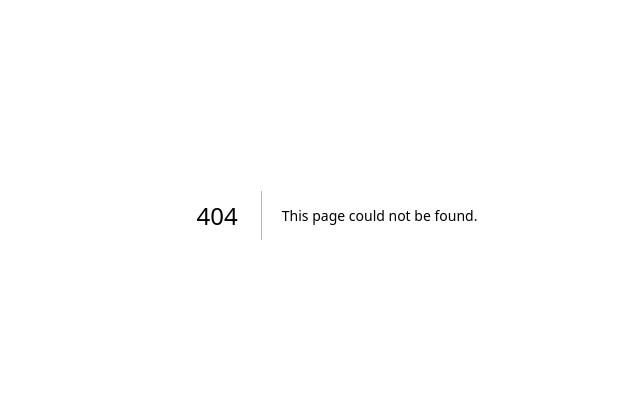
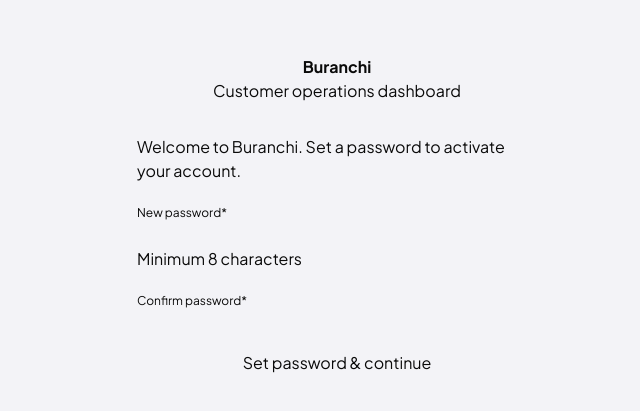
Before and after one commit to MGifensius/Meta-Koda, a Next.js app in the folder apps/web/: page /accept-invite in a window 1280 px wide. Before the commit this address had no page. Shown: the part 185-596 px from the top of the page, without its empty margins (303-943 px from the left). Built offline with nearby package versions, Linux system fonts and the light colour scheme.

Commit message:
feat(web): add accept-invite flow, auth callback, forgot-password placeholder

```diff
--- /dev/null
+++ b/apps/web/app/(auth)/accept-invite/accept-invite-form.tsx
@@ -0,0 +1,34 @@
+'use client';
+
+import { useActionState } from 'react';
+import { useFormStatus } from 'react-dom';
+import { Button, Input, FormField, Card } from '@buranchi/ui';
+import { acceptInviteAction } from './actions';
+
+function SubmitButton() {
+  const { pending } = useFormStatus();
+  return (
+    <Button type="submit" disabled={pending} className="w-full">
+      {pending ? 'Setting password…' : 'Set password & continue'}
+    </Button>
+  );
+}
+
+export function AcceptInviteForm() {
+  const [state, formAction] = useActionState(acceptInviteAction, undefined);
+  return (
+    <Card>
+      <form action={formAction} className="space-y-4">
+        <p className="text-body text-muted">Welcome to Buranchi. Set a password to activate your account.</p>
+        <FormField id="password" label="New password" required hint="Minimum 8 characters">
+          <Input id="password" name="password" type="password" autoComplete="new-password" required minLength={8} />
+        </FormField>
+        <FormField id="password_confirm" label="Confirm password" required>
+          <Input id="password_confirm" name="password_confirm" type="password" autoComplete="new-password" required minLength={8} />
+        </FormField>
+        {state?.error ? <p className="text-[12px] text-danger">{state.error}</p> : null}
+        <SubmitButton />
+      </form>
+    </Card>
+  );
+}
--- /dev/null
+++ b/apps/web/app/(auth)/accept-invite/actions.ts
@@ -0,0 +1,30 @@
+'use server';
+
+import { redirect } from 'next/navigation';
+import { z } from 'zod';
+import { createServerClient } from '@/lib/supabase/server';
+
+const AcceptInviteSchema = z.object({
+  password: z.string().min(8, 'Password must be at least 8 characters'),
+  password_confirm: z.string(),
+}).refine((d) => d.password === d.password_confirm, {
+  message: 'Passwords do not match',
+  path: ['password_confirm'],
+});
+
+export async function acceptInviteAction(_prev: { error?: string } | undefined, formData: FormData) {
+  const parsed = AcceptInviteSchema.safeParse({
+    password: formData.get('password'),
+    password_confirm: formData.get('password_confirm'),
+  });
+  if (!parsed.success) return { error: parsed.error.issues[0]?.message ?? 'Invalid input' };
+
+  const supabase = await createServerClient();
+  const { data: { user } } = await supabase.auth.getUser();
+  if (!user) return { error: 'Invite link expired. Ask your admin to re-send.' };
+
+  const { error } = await supabase.auth.updateUser({ password: parsed.data.password });
+  if (error) return { error: error.message };
+
+  redirect('/dashboard');
+}
--- /dev/null
+++ b/apps/web/app/(auth)/accept-invite/page.tsx
@@ -0,0 +1,5 @@
+import { AcceptInviteForm } from './accept-invite-form';
+
+export default function AcceptInvitePage() {
+  return <AcceptInviteForm />;
+}
--- /dev/null
+++ b/apps/web/app/(auth)/forgot-password/page.tsx
@@ -0,0 +1,9 @@
+import { Card } from '@buranchi/ui';
+
+export default function ForgotPasswordPage() {
+  return (
+    <Card>
+      <p className="text-body text-fg">For password reset, please contact your administrator.</p>
+    </Card>
+  );
+}
--- /dev/null
+++ b/apps/web/app/api/auth/callback/route.ts
@@ -0,0 +1,15 @@
+import { NextResponse, type NextRequest } from 'next/server';
+import { createServerClient } from '@/lib/supabase/server';
+
+export async function GET(request: NextRequest) {
+  const { searchParams, origin } = new URL(request.url);
+  const code = searchParams.get('code');
+  const next = searchParams.get('next') ?? '/accept-invite';
+
+  if (code) {
+    const supabase = await createServerClient();
+    const { error } = await supabase.auth.exchangeCodeForSession(code);
+    if (!error) return NextResponse.redirect(`${origin}${next}`);
+  }
+  return NextResponse.redirect(`${origin}/login?error=invite_invalid`);
+}
```
